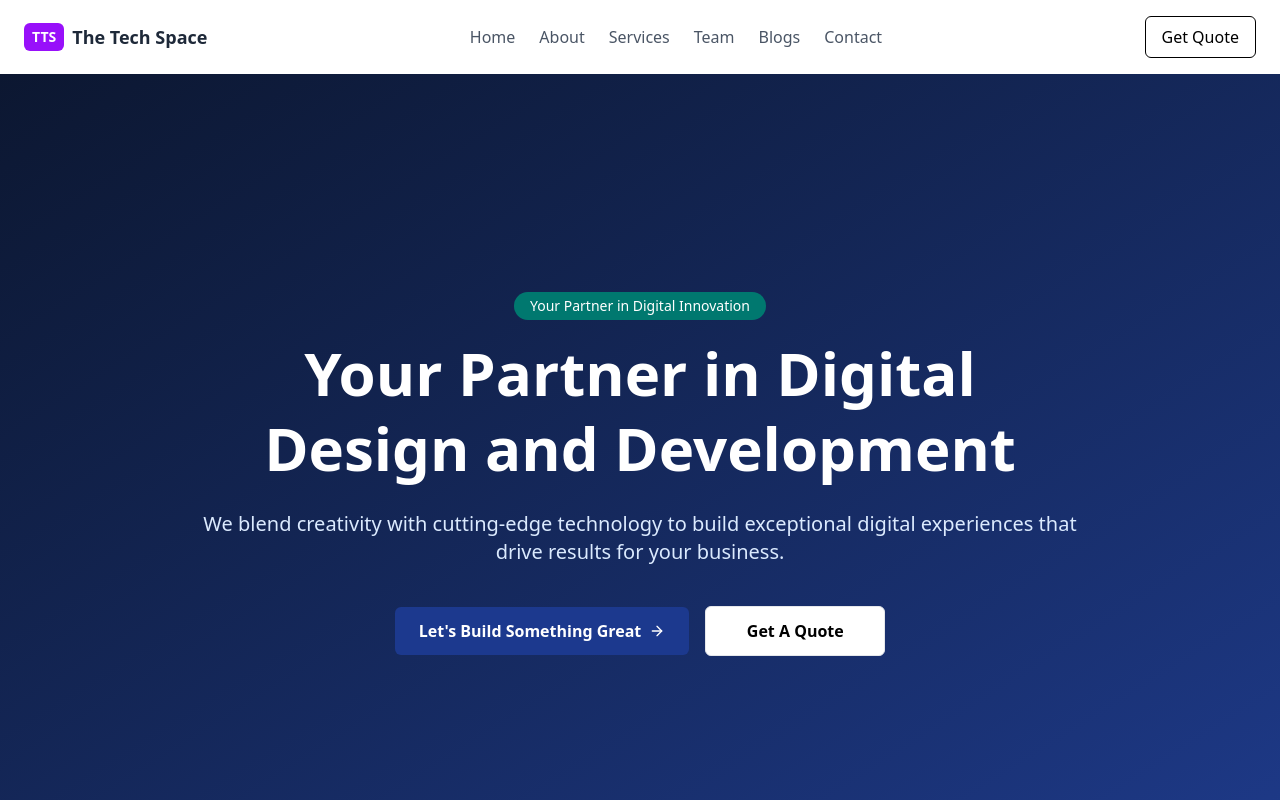
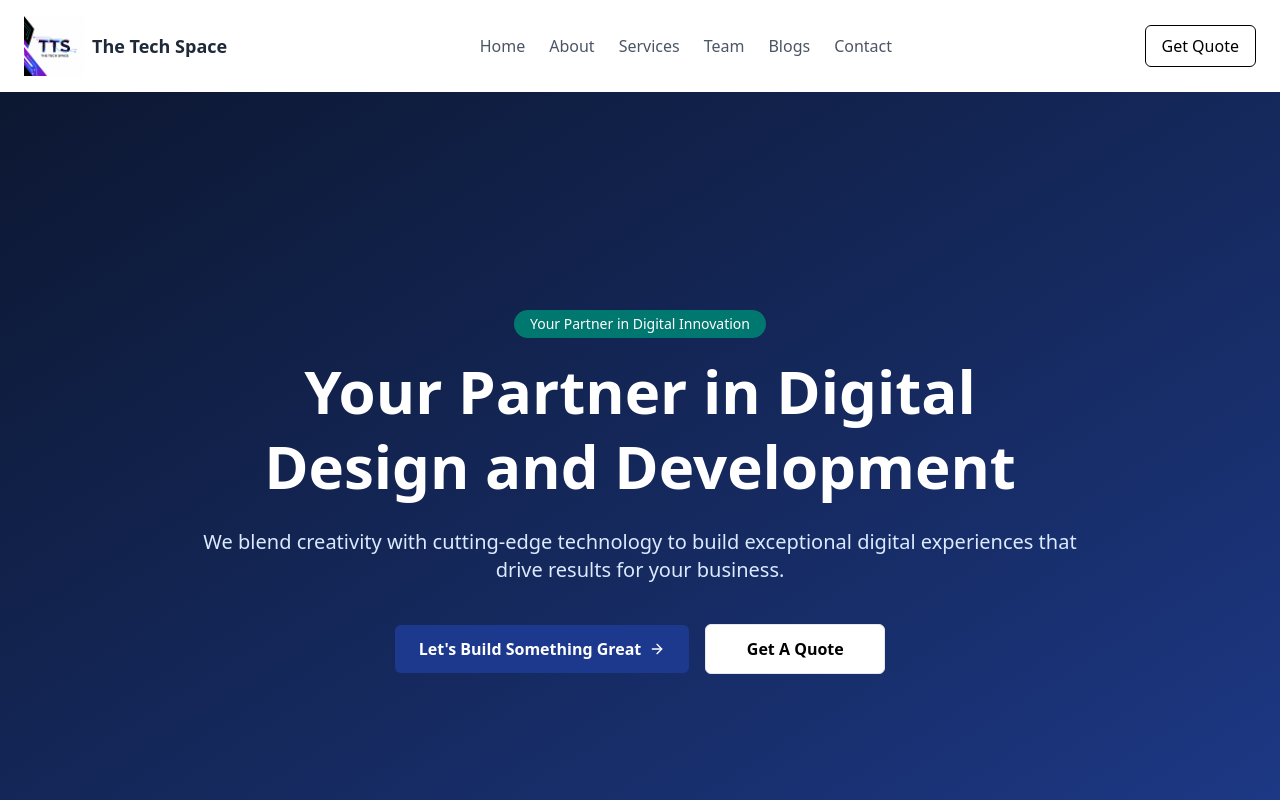
Before and after one commit to jeffery-marfo/thetechspace, a React (Vite) app: page / in a window 1280 px wide. Shown: the top 800 px of the page. Built offline with nearby package versions, Linux system fonts and the light colour scheme.

Commit message:
logo image

```diff
--- a/src/components/Navbar.jsx
+++ b/src/components/Navbar.jsx
@@ -1,15 +1,13 @@
 import React from 'react';
+import logo1 from '../assets/img/logo1.png'; // Adjust the path to your logo image file
 
 const Navbar = () => {
   return (
     <nav className="flex items-center justify-between px-6 py-4 bg-white shadow-md">
-      {/* Logo Section */}
-      <div className="flex items-center space-x-2">
-        <div className="bg-purple-600 text-white px-2 py-1 rounded-md font-semibold text-sm">
-          TTS
-        </div>
-        <h1 className="text-lg font-semibold text-gray-800">The Tech Space</h1>
-      </div>
+       <div className="flex items-center space-x-2">
+      <img src={logo1} alt="The Tech Space Logo" className="h-15 w-15" />
+      <h1 className="text-lg font-semibold text-gray-800">The Tech Space</h1>
+    </div>
 
       {/* Navigation Links */}
       <ul className="flex space-x-6 text-gray-600 font-medium">
```
Also changed, not shown: src/assets/img/logo1.png (added).
